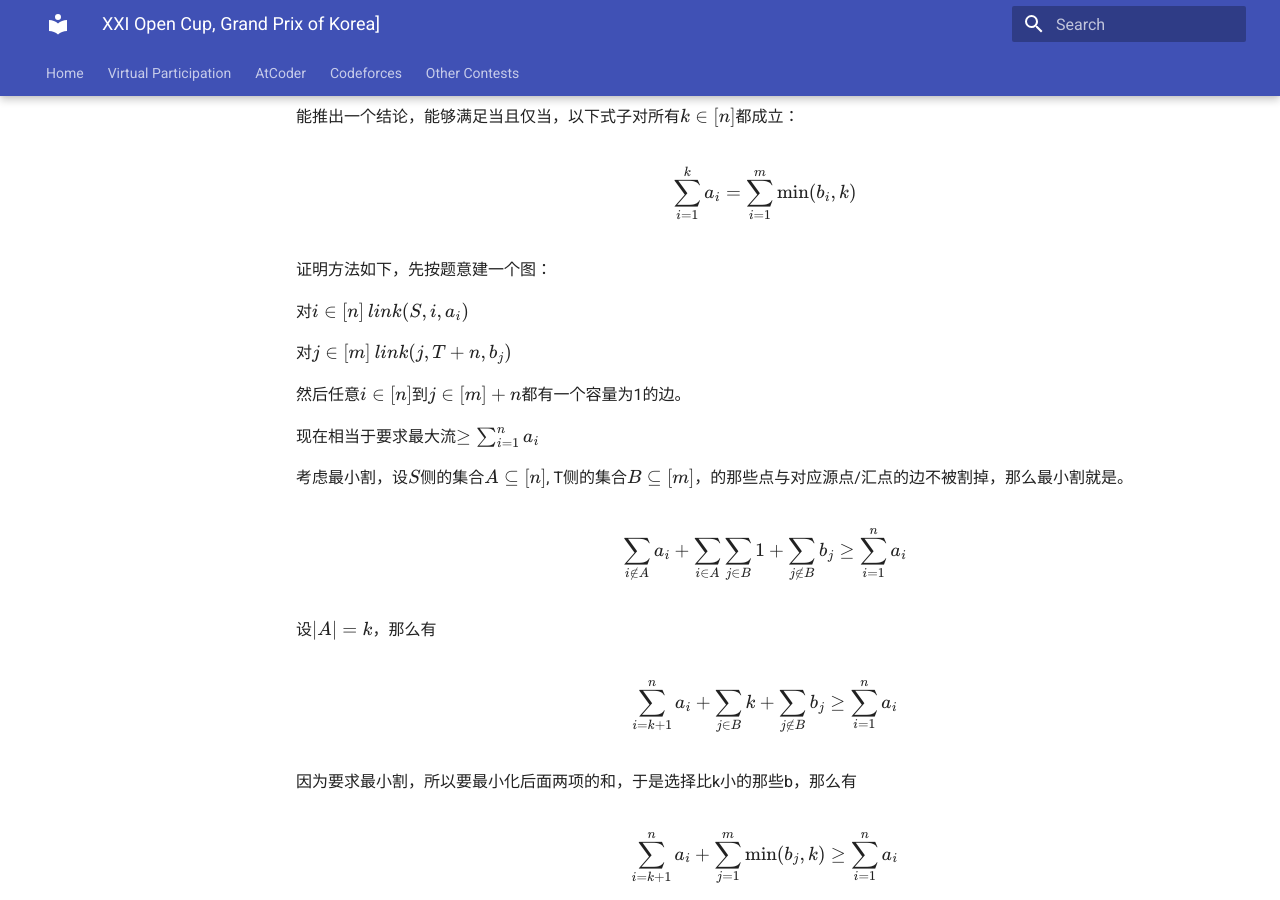
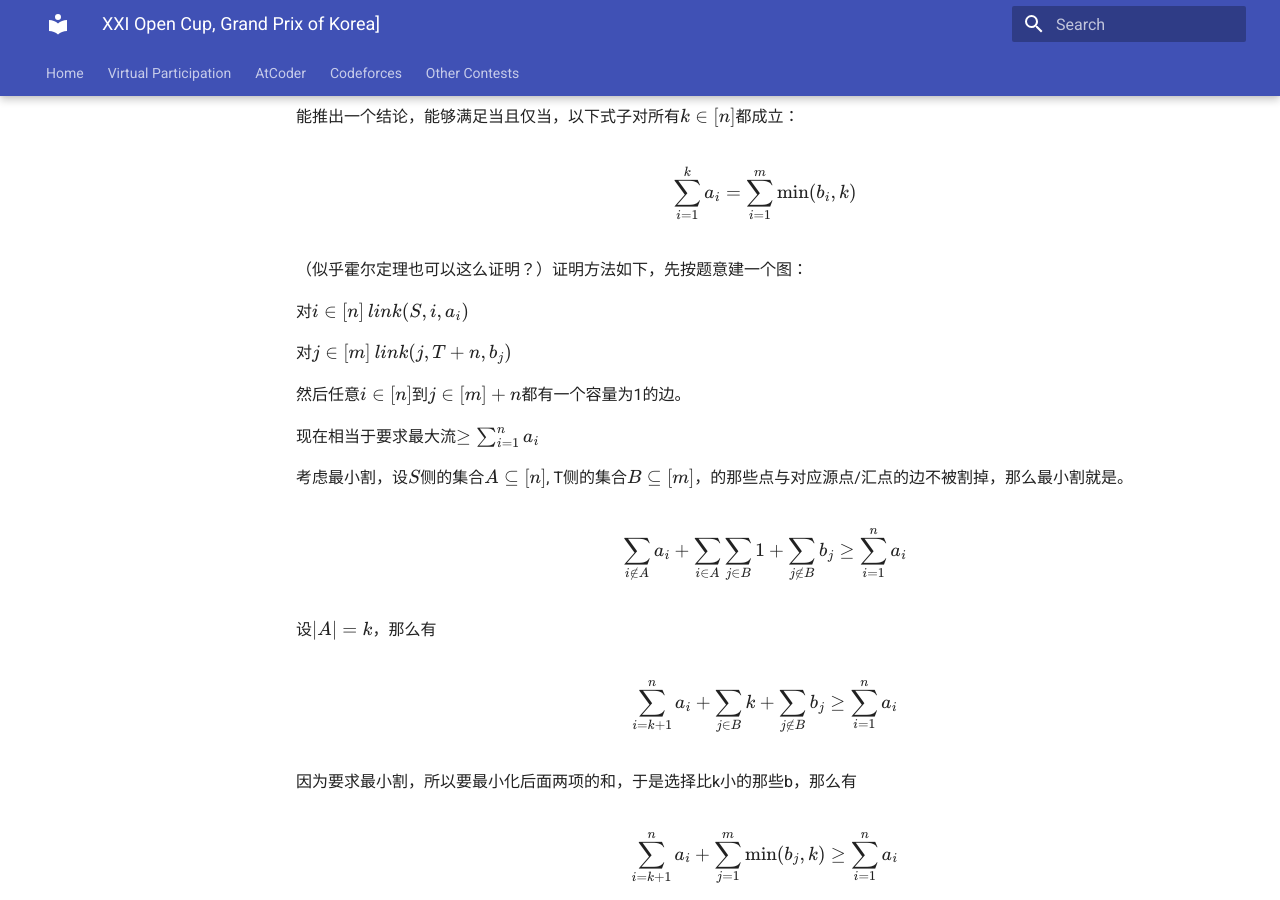
Before and after one commit to SkqLiao/team-wiki, an MkDocs documentation site: the page built from docs/vp/cf-gym-102759.md, in a window 1280 px wide and 900 px high, scrolled down 459 px. Built offline with MkDocs 1.6.1 and Material for MkDocs 9.7.7, drawn with Linux system fonts in a browser that asks for light colours.

Commit message:
Update cf-gym-102759.md

```diff
--- a/docs/vp/cf-gym-102759.md
+++ b/docs/vp/cf-gym-102759.md
@@ -19,7 +19,7 @@ Open Cup 确实难。
 
 $$ \sum_{i=1}^k a_{i}=\sum_{i=1}^m \min(b_i,k) $$
 
-证明方法如下，先按题意建一个图：
+（似乎霍尔定理也可以这么证明？）证明方法如下，先按题意建一个图：
 
 对$i\in [n]$ $link (S,i,a_i)$
 
```
